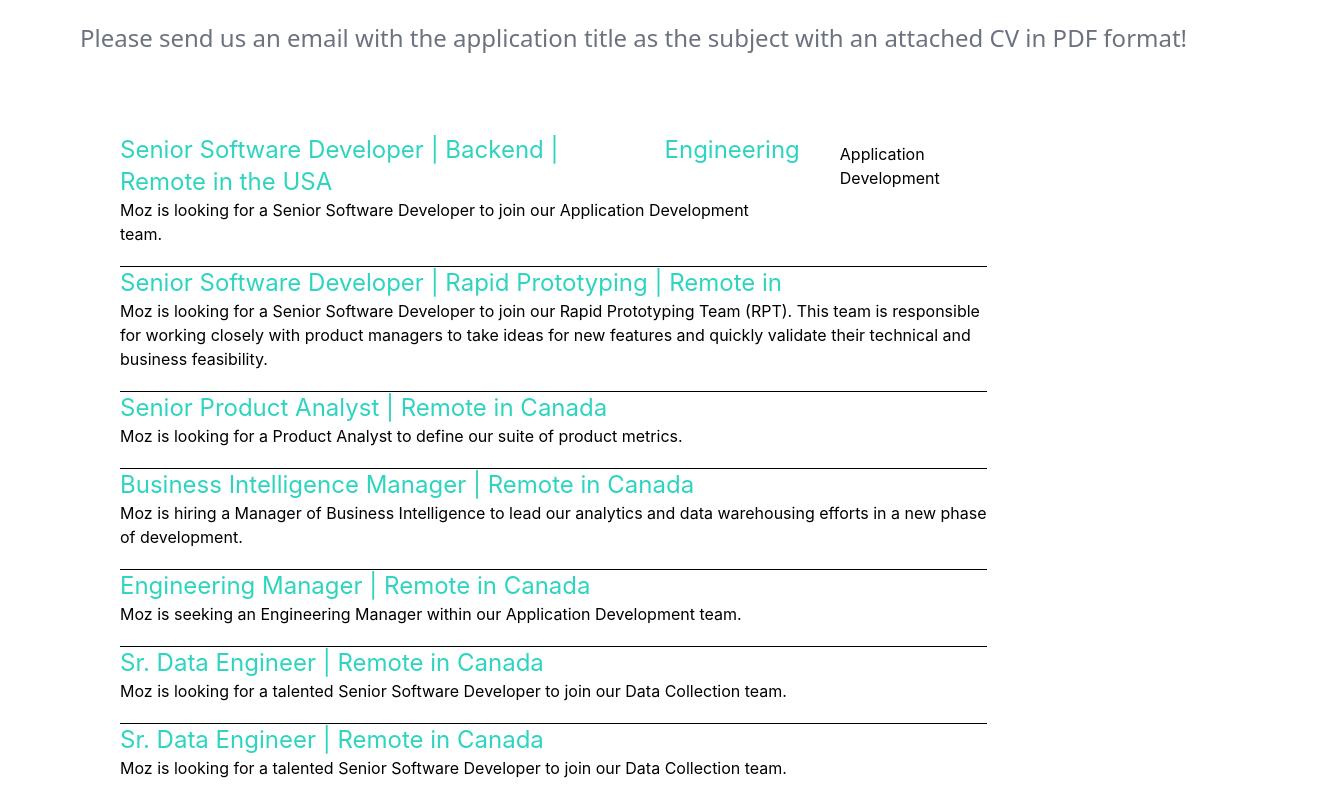
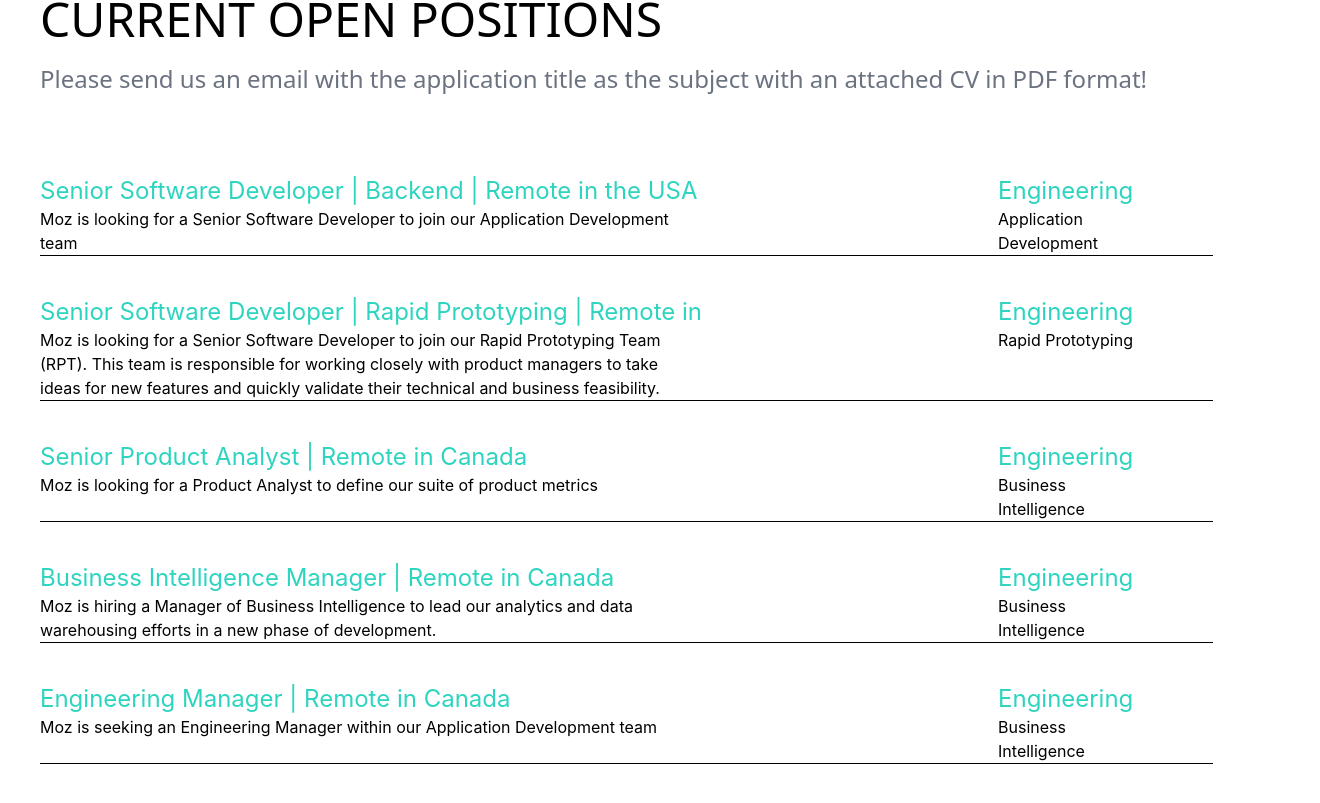
Before and after one commit to kogunlu/codezillas-capstone, a React (Create React App) app: page /career in a window 1280 px wide. Shown: the part 1131-1934 px from the top of the page, 1320 px wide, since content can reach past the window. Built offline with nearby package versions, Linux system fonts and the light colour scheme.

Commit message:
under progress

```diff
--- a/src/App.jsx
+++ b/src/App.jsx
@@ -14,7 +14,7 @@ import Team from './components/pages/About/Team';
 import SubsThanks from "./components/pages/thanks/SubsThanks"
 import Footer from "./components/shared/footer/Footer"
 import Career from './components/pages/About/Career/Career';
-import CareerList from './components/pages/About/Career/CareerList';
+import OpenPositions from './components/pages/About/Career/OpenPositions';
 
 
 
@@ -29,7 +29,7 @@ function App() {
         <Route path='book' element={<Book />} />
         <Route path='about' element= {<About/>} />
         <Route path='career' element= {<Career/>} />
-        <Route path='careerlist' element= {<CareerList/>} />
+        <Route path='OpenPositions' element= {<OpenPositions/>} />
         <Route path='login' element = {<Login />} />
         <Route path='signup' element = {<Signup />} />
         <Route path='team' element= {<Team/>} />
--- a/src/components/pages/About/Career/Career.jsx
+++ b/src/components/pages/About/Career/Career.jsx
@@ -1,12 +1,14 @@
 import React from 'react'
 import CareerList from './CareerList'
 import CareerPage from './CareerPage'
+import OpenPositions from './OpenPositions'
 
 const Career = () => {
   return (
     <div>
         < CareerPage />
         < CareerList />
+        < OpenPositions />
     </div>
   )
 }
--- a/src/components/pages/About/Career/CareerList.jsx
+++ b/src/components/pages/About/Career/CareerList.jsx
@@ -1,60 +1,32 @@
 import React from 'react'
 
-const CareerList = () => {
+const CareerList = ({header, text, subheader, title}) => {
   return (
-    <div>
-        <div className='  bg-white flex flex-col justify-center items-start max-w-[ 1440px] min-w-[500px] mx-20'>
-            <div className=' h-full  flex flex-col items-start justify-start mt-20'>
-              <div className="h-3/6  flex flex-col justify-evenly items-start  min-w-fit ">
-                <div className='flex flex-col  '>
-                <h4 className='   text-5xl font-medium uppercase item-start font-sans mb-5  '>CURRENT OPEN POSITIONS</h4>
-                <h3 className='  text-2xl font-medium font-sans text-gray-500 mb-20' >Please send us an email with the application title as the subject with an attached CV in PDF format!</h3>
-                  </div>
-                  <div className="flex flex-col justify-evenly items-start mb-20 mx-10">
-                    <ul className='w-5/6'>
-                        <li className='mb-5 flex flex-col'>
-                            <div className='flex flex-row space-x-10'>
-                        <h4  className='text-teal-400 text-2xl w-3/4'>Senior Software Developer | Backend | Remote in the USA</h4>
-                        <h3 className='text-teal-400 text-2xl justify-end items-end'>Engineering</h3>
-                        <div className='flex flex-col space-x-10 justify-evenly'>
-                        <p className='justify-start'>Application Development</p>
-                            </div>
 
+       <div>
+                  <div className="flex flex-col justify-evenly w-screen items-start mb-10 min-w-[500px]  ">
+                    <ul className=' flex flex-col w-11/12 border-b border-black'>
+                        <li className=' flex flex-col justify-evenly  '>
+                            <div className='justify-evenly items-start flex flex-row '>
+                           <div className='flex flex-col justify-start items-start w-full ' >
+                             <h4  className='text-teal-400 text-2xl hover:underline'>{header}</h4>
+                              <p className=' w-3/4 '>{text}</p>
                         </div>
+                        <div className='flex flex-col justify-start items-start'>
+                           <div className='flex flex-col justify-start items-start mx-20'>
+                              <h3 className='text-teal-400 text-2xl'>{subheader}</h3>
+                              <h2 className='flex justify-items-start place-items-end'>{title}</h2>
+                           </div>
+                           </div>
+                       </div>
+                       </li>
+                       </ul>
 
-                            <p className=' w-3/4 justify-end items-end'>Moz is looking for a Senior Software Developer to join our Application Development team.</p>
 
-                        </li>
-                        <li className='border-t border-black mb-5'>
-                         <h4 className='text-teal-400 text-2xl'>Senior Software Developer | Rapid Prototyping | Remote in</h4>
-                        <p>Moz is looking for a Senior Software Developer to join our Rapid Prototyping Team (RPT). This team is responsible for working closely with product managers to take ideas for new features and quickly validate their technical and business feasibility.</p>
-                            </li>
-                        <li className='border-t border-black mb-5'>
-                        <h4 className='text-teal-400 text-2xl'>Senior Product Analyst | Remote in Canada</h4>
-                            <p>Moz is looking for a Product Analyst to define our suite of product metrics.</p>
-                        </li>
-                        <li className='border-t border-black mb-5'>
-                        <h4 className='text-teal-400 text-2xl'>Business Intelligence Manager | Remote in Canada</h4>
-                            <p>Moz is hiring a Manager of Business Intelligence to lead our analytics and data warehousing efforts in a new phase of development.</p>
-                        </li>
-                        <li className='border-t border-black mb-5'>
-                        <h4 className='text-teal-400 text-2xl'>Engineering Manager | Remote in Canada</h4>
-                            <p>Moz is seeking an Engineering Manager within our Application Development team.</p>
-                        </li>
-                        <li className='border-t border-black mb-5'>
-                        <h4 className='text-teal-400 text-2xl'>Sr. Data Engineer | Remote in Canada</h4>
-                            <p>Moz is looking for a talented Senior Software Developer to join our Data Collection team.</p>
-                        </li>
-                        <li className='border-t border-black mb-5'>
-                        <h4 className='text-teal-400 text-2xl w-3/4'>Sr. Data Engineer | Remote in Canada</h4>
-                            <p>Moz is looking for a talented Senior Software Developer to join our Data Collection team.</p>
-                        </li>
-                    </ul>
-                  </div>
     </div>
     </div>
-    </div>
-    </div>
+
+
   )
 }
 
--- a/src/components/pages/About/Career/CareerPage.jsx
+++ b/src/components/pages/About/Career/CareerPage.jsx
@@ -6,7 +6,7 @@ const CareerPage = () => {
         const navigate = useNavigate()
 
         function handleClick(){
-          navigate('/CareerList')
+          navigate('/OpenPositions')
         }
 
         return (
@@ -36,9 +36,9 @@ const CareerPage = () => {
 
               </div>
               <div className='  bg-amber-200 flex flex-col justify-center items-center max-w-[ 1440px] min-w-[700px] mt-20  '>
-      <div className='w-8/12 flex flex-col items-start justify-evenly  '>
+      <div className='w-8/12 flex flex-col items-start justify-evenly '>
         <div className="h-3/6 flex flex-col justify-evenly items-start gap-5 min-w-fit ">
-            <h4 className='w-3/4  text-4xl font-medium uppercase item-start font-sans mt-5 text-slate-600'>OUR HIRING PHILOSOPHY</h4>
+            <h4 className='w-3/4  text-4xl font-medium uppercase item-start font-sans mt-5 text-slate-600 '>OUR HIRING PHILOSOPHY</h4>
             <p className='w-3/4 font-medium font-sans mb-10 text-slate-600'>To build the very best SEO tools, we need a workforce that reflects the diversity of our communities and customers. We want Online Therapy to be a place where everyone feels welcome and engaged, bar none. It`s our mission and promise to interview a diverse and representative slate of candidates before making an offer for our open roles.</p>
 </div>
 </div>
--- /dev/null
+++ b/src/components/pages/About/Career/OpenPositions.jsx
@@ -0,0 +1,70 @@
+import React from 'react'
+import CareerList from './CareerList'
+
+const OpenPositions = () => {
+  return (
+    <div>
+         <div className='  bg-white flex flex-col justify-center items-start max-w-[ 1440px] min-w-[500px] ml-10'>
+            <div className=' h-full  flex flex-col items-start justify-start mt-20'>
+              <div className="h-3/6  flex flex-col justify-evenly items-start  min-w-fit ">
+                <div className='flex flex-col  '>
+                <h4 className='   text-5xl font-medium uppercase item-start font-sans mb-5  '>CURRENT OPEN POSITIONS</h4>
+                <h3 className='  text-2xl font-medium font-sans text-gray-500 mb-20' >Please send us an email with the application title as the subject with an attached CV in PDF format!</h3>
+
+
+
+        <CareerList
+        header="Senior Software Developer | Backend | Remote in the USA"
+        text="Moz is looking for a Senior Software Developer to join our Application Development team"
+        subheader="Engineering"
+        title="Application Development"
+
+         />
+          <CareerList
+        header="Senior Software Developer | Rapid Prototyping | Remote in"
+        text="Moz is looking for a Senior Software Developer to join our Rapid Prototyping Team (RPT). This team is responsible for working closely with product managers to take ideas for new features and quickly validate their technical and business feasibility."
+        subheader="Engineering"
+        title="Rapid Prototyping"
+         />
+          <CareerList
+        header="Senior Product Analyst | Remote in Canada"
+        text="Moz is looking for a Product Analyst to define our suite of product metrics"
+        subheader="Engineering"
+        title="Business Intelligence"
+         />
+          <CareerList
+        header="Business Intelligence Manager | Remote in Canada"
+        text="Moz is hiring a Manager of Business Intelligence to lead our analytics and data warehousing efforts in a new phase of development."
+        subheader="Engineering"
+        title="Business Intelligence"
+         />
+          <CareerList
+        header="Engineering Manager | Remote in Canada"
+        text="Moz is seeking an Engineering Manager within our Application Development team"
+        subheader="Engineering"
+        title="Business Intelligence"
+         />
+          <CareerList
+        header="Sr. Data Engineer | Remote in Canada"
+        text="Moz is looking for a talented Senior Software Developer to join our Data Collection team."
+        subheader="Engineering"
+        title="Data Collection"
+         />
+          <CareerList
+        header="Sr. Data Engineer | Remote in Canada"
+        text="Moz is looking for a talented Senior Software Developer to join our Data Collection team."
+        subheader="Engineering"
+        title="Data Collection"
+         />
+
+
+
+   </div>
+   </div>
+    </div>
+    </div>
+   </div>
+  )
+}
+
+export default OpenPositions
```
